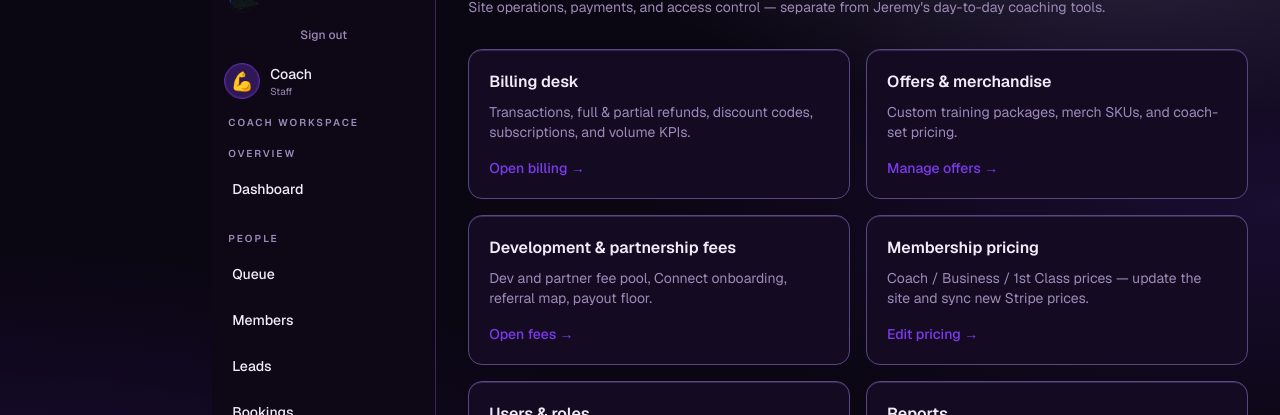
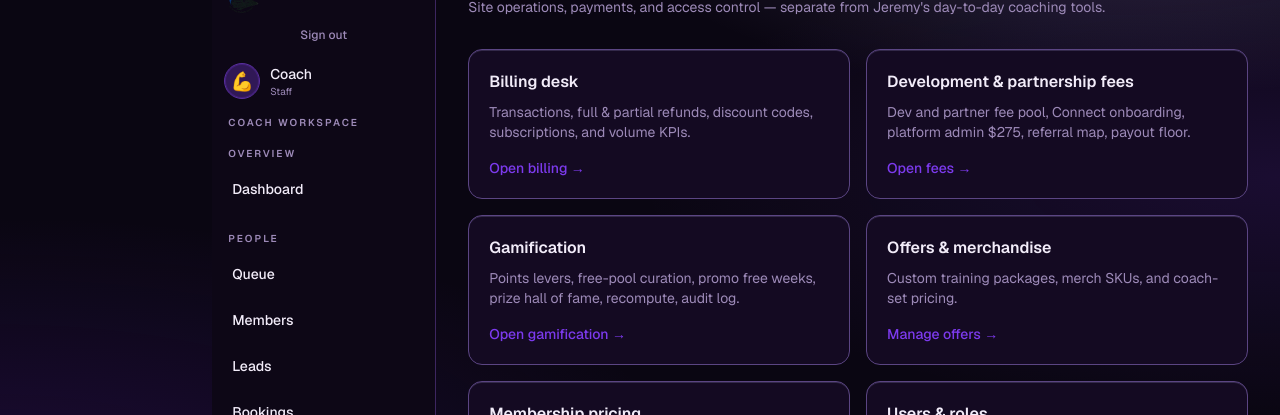
Before and after one commit to Coachjohnepop/train-station, a Next.js app: page /admin/platform in a window 1280 px wide. Shown: the part 143-558 px from the top of the page. Built offline with nearby package versions, Linux system fonts and the light colour scheme; no server answers.

Commit message:
Polish platform nav and dual membership anchors.
Add Gamification to platform admin cards, note platform admin fee on Dev &
partnership, and support both #tickets and #plans on home and join.

```diff
--- a/src/app/admin/platform/page.tsx
+++ b/src/app/admin/platform/page.tsx
@@ -11,17 +11,24 @@ const cards = [
     cta: "Open billing →",
   },
   {
+    href: "/admin/commission",
+    title: "Development & partnership fees",
+    description:
+      "Dev and partner fee pool, Connect onboarding, platform admin $275, referral map, payout floor.",
+    cta: "Open fees →",
+  },
+  {
+    href: "/admin/gamification",
+    title: "Gamification",
+    description:
+      "Points levers, free-pool curation, promo free weeks, prize hall of fame, recompute, audit log.",
+    cta: "Open gamification →",
+  },
+  {
     href: "/admin/offers",
     title: "Offers & merchandise",
     description: "Custom training packages, merch SKUs, and coach-set pricing.",
     cta: "Manage offers →",
-  },
-  {
-    href: "/admin/commission",
-    title: "Development & partnership fees",
-    description:
-      "Dev and partner fee pool, Connect onboarding, referral map, payout floor.",
-    cta: "Open fees →",
   },
   {
     href: "/admin/pricing",
--- a/src/app/join/page.tsx
+++ b/src/app/join/page.tsx
@@ -61,8 +61,10 @@ export default async function JoinPage({
         </div>
       </div>
 
-      {/* Pricing overview with inline signup after choosing a plan */}
-      <div id="plans" className="mx-auto max-w-6xl px-6 pb-16">
+      {/* Pricing overview with inline signup after choosing a plan.
+          Dual anchors: #plans (join copy) and #tickets (shared landing nav / /join#tickets). */}
+      <div id="plans" className="mx-auto max-w-6xl scroll-mt-20 px-6 pb-16">
+        <div id="tickets" className="h-0 scroll-mt-20" aria-hidden tabIndex={-1} />
         <PricingWithInlineSignup recParam={recParam} />
       </div>
 
--- a/src/components/LandingTicketPicker.tsx
+++ b/src/components/LandingTicketPicker.tsx
@@ -65,6 +65,8 @@ export default function LandingTicketPicker({
       id="tickets"
       className="relative z-20 isolate scroll-mt-20 bg-[var(--bg)] px-3 py-10 shadow-[0_-12px_32px_var(--bg)] sm:px-6 sm:py-14"
     >
+      {/* Alias for /#plans (join + shared CTAs); #tickets remains primary. */}
+      <div id="plans" className="h-0 scroll-mt-20" aria-hidden tabIndex={-1} />
       <div className="mx-auto max-w-4xl text-center">
         <TrainStationBrand variant="compact" className="mb-6" />
         <p className="text-[10px] font-bold uppercase tracking-[0.25em] text-[var(--accent)]">Pick your ticket</p>
```
